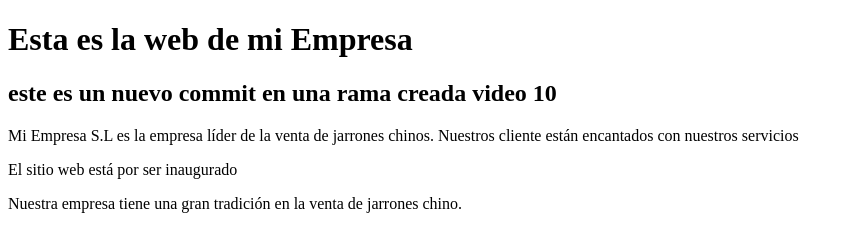
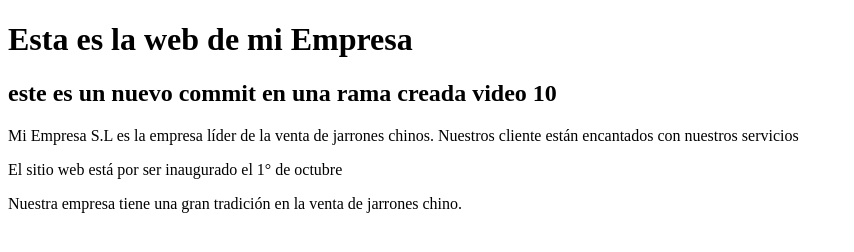
Before and after one commit to jorgevh92/PaginaCliente, a plain HTML site: page index.html in a window 1280 px wide. Shown: the whole page, without its empty margins (0-854 px from the left). Drawn offline with Linux system fonts and the light colour scheme.

Commit message:
nuevo commit

```diff
--- a/index.html
+++ b/index.html
@@ -11,7 +11,7 @@
 		   Mi Empresa S.L es la empresa líder de la venta de jarrones chinos.
 		   Nuestros cliente están encantados con nuestros servicios
 		</p>
-		<p>El sitio web está por ser inaugurado</p>
+		<p>El sitio web está por ser inaugurado el 1° de octubre</p>
 
 
 		<p>Nuestra empresa tiene una gran tradición en la venta de jarrones chino.</p>
```
